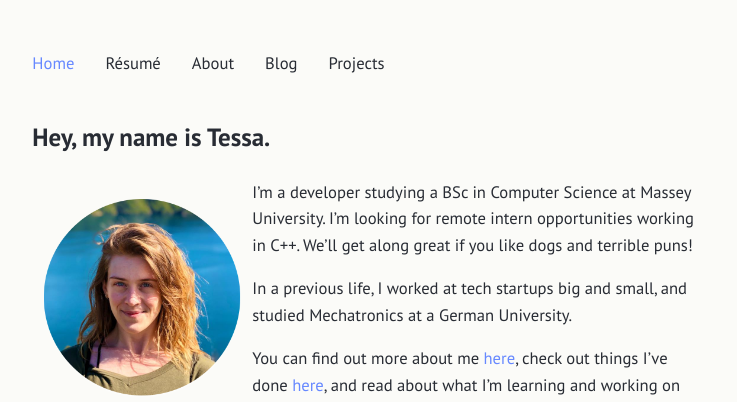
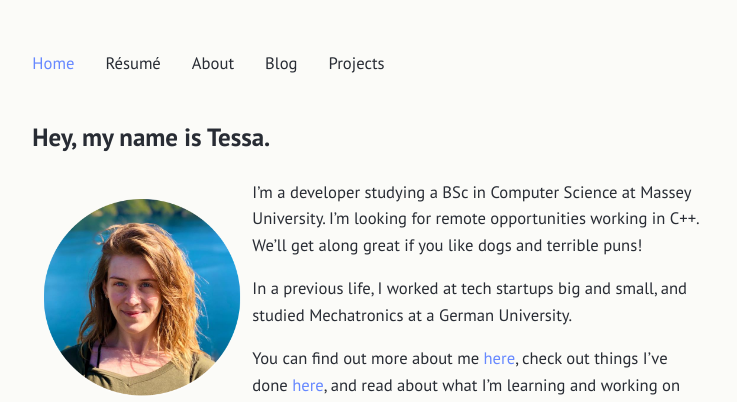
Before and after one commit to tessapower/tessapower.github.io, a Jekyll site: the page built from src/index.md, in a window 1280 px wide. Shown: the top 402 px of the page, without its empty margins (271-1008 px from the left). Built offline with Jekyll 4.4.1, drawn with Linux system fonts in a browser that asks for light colours.

Commit message:
Update index blurb

```diff
--- a/src/index.md
+++ b/src/index.md
@@ -5,7 +5,7 @@ title: Home
 
 ## Hey, my name is Tessa.
 
-<img alt="Me!" src="/assets/profile-photo.png" width="200" style="float:left;vertical-align:middle;margin:20px 10px"/> I'm a developer studying a BSc in Computer Science at Massey University. I'm looking for remote intern opportunities working in C++. We'll get along great if you like dogs and terrible puns!
+<img alt="Me!" src="/assets/profile-photo.png" width="200" style="float:left;vertical-align:middle;margin:20px 10px"/> I'm a developer studying a BSc in Computer Science at Massey University. I'm looking for remote opportunities working in C++. We'll get along great if you like dogs and terrible puns!
 
 In a previous life, I worked at tech startups big and small, and studied Mechatronics at a German University.
 
```
